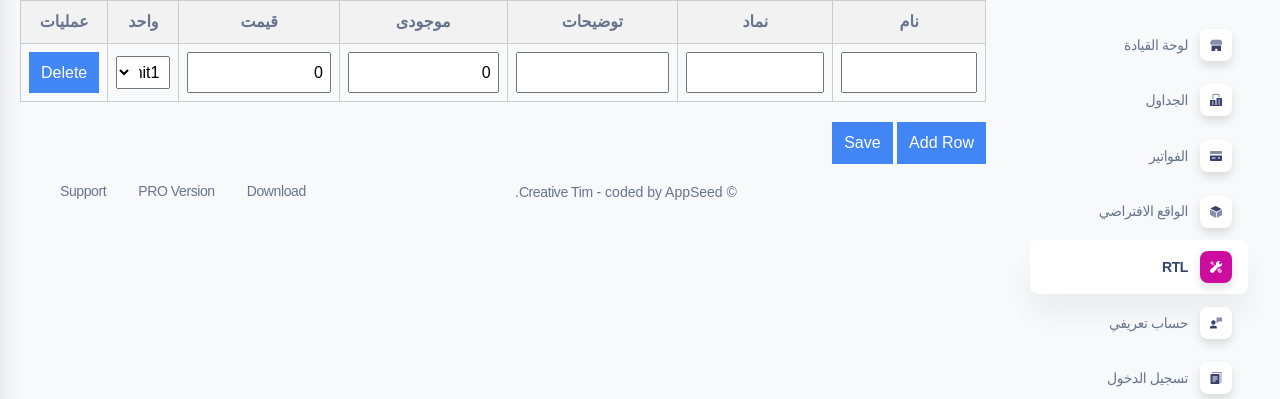
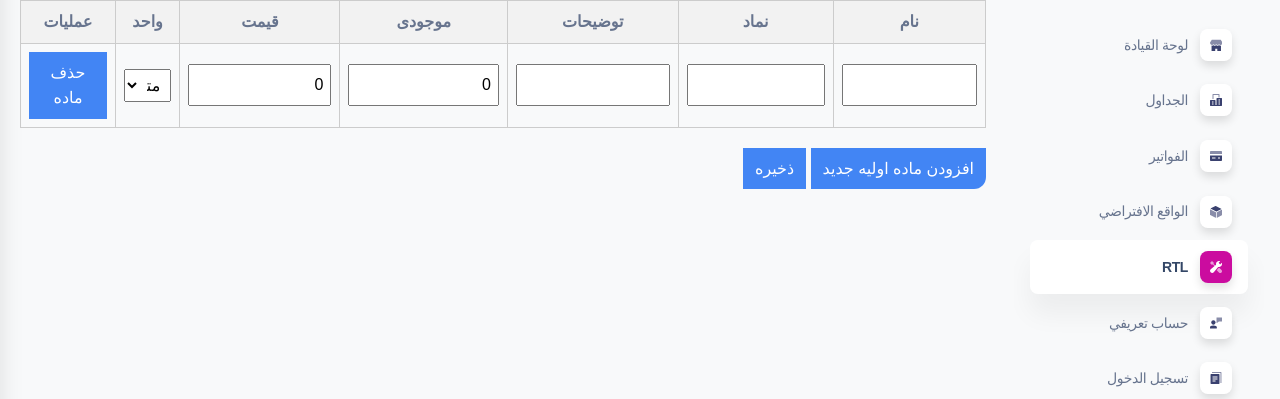
Before and after one commit to irAbs174/PAS, a Django app: template templates/pages/analys/new.html in a window 1280 px wide. Shown: the part 95-494 px from the top of the page. Run offline with Django 4.2, Linux system fonts and the light colour scheme; the template is opened without the code that fills it, so the values that code supplies are empty; parts of the project's set-up code (start-up, migrations or seed data) failed here and were passed over; some libraries are stand-ins or nearby versions.

Commit message:
template new analyz => --UPDATE --clean

```diff
--- a/templates/pages/analys/new.html
+++ b/templates/pages/analys/new.html
@@ -1,48 +1,11 @@
 {% extends 'layouts/base-rtl.html' %}
 {% load static %}
 
-{% block content %}
-<!DOCTYPE html>
-<html lang="en">
-<head>
-  <meta charset="UTF-8">
-  <title>Table with Selectable Lists and Delete Rows</title>
-  <style>
-    body {
-      font-family: Arial, sans-serif;
-      margin: 20px;
-    }
-    table {
-      border-collapse: collapse;
-      width: 100%;
-      margin-bottom: 20px;
-    }
-    th, td {
-      border: 1px solid #ccc;
-      padding: 8px;
-      text-align: center;
-    }
-    th {
-      background-color: #f2f2f2;
-    }
-    input, select {
-      width: 100%;
-      padding: 6px;
-      box-sizing: border-box;
-    }
-    button {
-      padding: 8px 12px;
-      background-color: #4285f4;
-      color: #fff;
-      border: none;
-      cursor: pointer;
-    }
-    button:hover {
-      background-color: #3c79e6;
-    }
-  </style>
-</head>
-<body>
+  {% block title %}تحلیل جدید{% endblock %}
+  {% block stylesheets %}
+  <link rel="stylesheet" href="{% static 'css/analys/new.css' %}">
+  {% endblock stylesheets %}
+  {% block content %}
   <table id="materials-table">
     <thead>
       <tr>
@@ -57,92 +20,24 @@
     </thead>
     <tbody>
       <tr>
-        <td><input type="text" class="name"></td>
-        <td><input type="text" class="symbol"></td>
-        <td><input type="text" class="description"></td>
-        <td><input type="number" class="quantity" value="0"></td>
-        <td><input type="number" class="price" value="0"></td>
+        <td><input type="text" class="نام ماده"></td>
+        <td><input type="text" class="رنگ"></td>
+        <td><input type="text" class="واحد"></td>
+        <td><input type="number" class="نرخ" value="0"></td>
+        <td><input type="number" class="تاریخ نرخ گذاری" value="0"></td>
         <td>
           <select class="unit">
-            <option value="Unit1">Unit1</option>
-            <option value="Unit2">Unit2</option>
-            <option value="Unit3">Unit3</option>
+            <option value="Unit1">متر</option>
+            <option value="Unit1">عدد</option>
           </select>
         </td>
-        <td><button onclick="deleteRow(this)">Delete</button></td>
+        <td><button onclick="deleteRow(this)">حذف ماده</button></td>
       </tr>
     </tbody>
   </table>
-  <button onclick="addRow()">Add Row</button>
-  <button onclick="saveData()">Save</button>
-
-  <script>
-    function addRow() {
-      const table = document.getElementById('materials-table').getElementsByTagName('tbody')[0];
-      const newRow = table.insertRow(table.rows.length);
-      const columns = ['name', 'symbol', 'description', 'quantity', 'price', 'unit', 'action'];
-
-      columns.forEach((col, index) => {
-        const cell = newRow.insertCell(index);
-        if (col === 'unit') {
-          const select = document.createElement('select');
-          select.classList.add('unit');
-          const units = ['Unit1', 'Unit2', 'Unit3']; // Replace with your list of units from Django
-          units.forEach(unit => {
-            const option = document.createElement('option');
-            option.value = unit;
-            option.text = unit;
-            select.appendChild(option);
-          });
-          cell.appendChild(select);
-        } else if (col === 'action') {
-          const button = document.createElement('button');
-          button.textContent = 'Delete';
-          button.onclick = function() {
-            deleteRow(this);
-          };
-          cell.appendChild(button);
-        } else {
-          const input = document.createElement('input');
-          input.type = col === 'quantity' || col === 'price' ? 'number' : 'text';
-          input.classList.add(col);
-          input.value = col === 'quantity' || col === 'price' ? 0 : '';
-          cell.appendChild(input);
-        }
-      });
-    }
-
-    function deleteRow(btn) {
-      const row = btn.parentNode.parentNode;
-      row.parentNode.removeChild(row);
-    }
-
-    function saveData() {
-      const table = document.getElementById('materials-table');
-      const rows = table.getElementsByTagName('tbody')[0].getElementsByTagName('tr');
-      const data = [];
-
-      for (let i = 0; i < rows.length; i++) {
-        const cells = rows[i].getElementsByTagName('td');
-        const rowData = {};
-        for (let j = 0; j < cells.length - 1; j++) {
-          const cell = cells[j].querySelector('input, select');
-          rowData[cell.classList[0]] = cell.value;
-        }
-        data.push(rowData);
-      }
-
-      console.log(data);
-      // Add logic to handle the data (e.g., sending it to a server, etc.)
-    }
-  </script>
-</body>
-</html>
-
-      {% include 'includes/footer.html' %}
-
+  <button onclick="addRow()">افزودن ماده اولیه جدید</button>
+  <button onclick="saveData()">ذخیره</button>
+  {% block scripts %}
+  <script src="{% static 'js/analys/new.js' %}"></script>
+{% endblock scripts %}
 {% endblock content %}
-
-  {% block scripts %}
-
-{% endblock scripts %}
```
Also changed, not shown: templates/layouts/base-rtl.html (+0 -14 lines).
